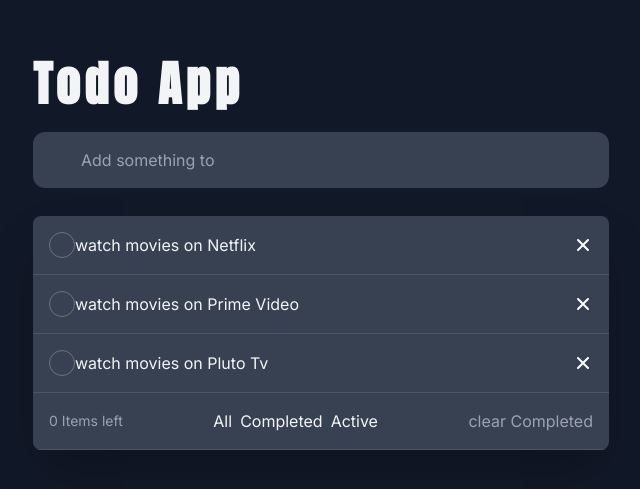
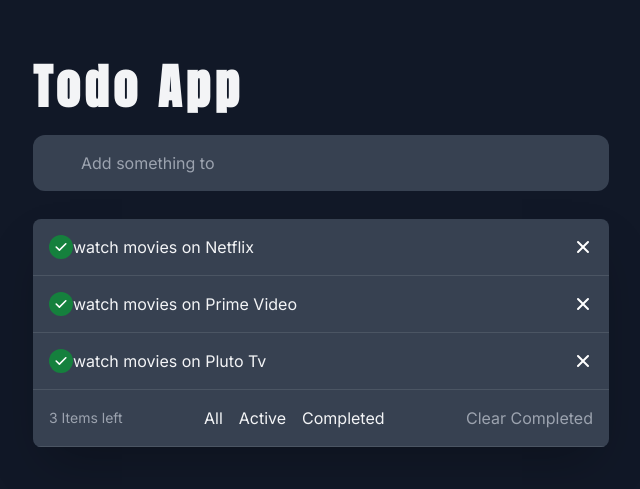
Before and after one commit to EdouardoCornejo/ToDo-frontend, a React (Create React App) app: page / in a window 1280 px wide. Shown: the part 145-634 px from the top of the page, without its empty margins (319-959 px from the left). Built offline with nearby package versions, Linux system fonts and the light colour scheme.

Commit message:
activeFilter completed

```diff
--- a/src/App.js
+++ b/src/App.js
@@ -1,4 +1,4 @@
-import { useState } from 'react';
+import { useEffect, useState } from 'react';
 import Title from './components/Title'
 import TodoInput from './components/TodoInput';
 import TodoList from './components/TodoList';
@@ -6,25 +6,24 @@
 function App() {
 
   const [todos, setTodos] = useState([
-
     {id: 1,
     title: 'watch movies on Netflix',
-    competed: 'false',
+    completed: 'false',
     },
     {
       id: 2,
       title: 'watch movies on Prime Video',
-      competed: 'false',
+      completed: 'false',
     },
     {
       id: 3,
       title: 'watch movies on Pluto Tv',
-      competed: 'false',
+      completed: 'false',
     },
   ])
 
-  const [activeFilter, setActiveFilter] = useState('all')
-  const [filteredTodos, setFilteredTodos] = useState(todos)
+  const [activeFilter, setActiveFilter] = useState("all");
+  const [filteredTodos, setFilteredTodos] = useState(todos);
 
   const addTodo = (title) => {
     const lastId = todos.length > 0 ? todos[todos.length - 1].id :1;
@@ -55,15 +54,49 @@
     setTodos(updatedList);
   }
 
+  const handleClearComplete = () => {
+    const updatedList = todos.filter(todo => !todo.completed)
+    setActiveFilter(updatedList)
+  }
+
+  const showAllTodos = () => {
+    setActiveFilter('all')
+  }
+
+  const showActiveTodos = () => {
+    setActiveFilter('active')
+  }
+
+  const showCompletedTodos = () => {
+    setActiveFilter('completed')
+  }
+
+  useEffect(() => {
+    if (activeFilter === "all") {
+      setFilteredTodos(todos);
+    } else if (activeFilter === "active") {
+      const activeTodos = todos.filter((todo) => todo.completed === false);
+      setFilteredTodos(activeTodos);
+    } else if (activeFilter === "completed") {
+      const completedTodos = todos.filter((todo) => todo.completed === true);
+      setFilteredTodos(completedTodos);
+    }
+  }, [activeFilter, todos]);
+
   return (
     <div className='bg-gray-900 min-h-screen h-full font-inter text-gray-100 flex items-center justify-center py-20 px-5'>
       <div className='container flex flex-col max-w-xl'>
         <Title/>
         <TodoInput addTodo={addTodo}/>
           <TodoList
-            todos={todos}
+            todos={filteredTodos}
+            activeFilter={activeFilter}
             handleSetComplete={handleSetComplete}
             handleDelete={handleDelete}
+            showAllTodos={showAllTodos}
+            showActiveTodos={showActiveTodos}
+            showCompletedTodos={showCompletedTodos}
+            handleClearComplete={handleClearComplete}
           />
       </div>
     </div>
--- a/src/components/TodoFilters.components.jsx
+++ b/src/components/TodoFilters.components.jsx
@@ -24,15 +24,17 @@
     )
 }
 
-const FilterButton = ({action, active, filter}) => {
-    return(
+const FilterButton = ({ action, active, filter }) => {
+    return (
         <button
-        className={`hover:text-white cursor-pointer transition-all duration-300 ease-in-out`
-        + (active.toLowerCase().includes(filter.toLowerCase()) ? 'text-blue-400' : 'text-gray-400')
+        onClick={action}
+        className={`hover:text-white cursor-pointer px-1 transition-all duration-300 ease-in-out`
+        + (active.toLowerCase().includes(filter.toLowerCase()) ? 'text-indigo-700' : 'text-gray-400')
         }>
             {filter}
         </button>
     )
 }
 
+
 export {FiltersContainer, ItemsLeft, FilterButtonContainer, FilterButton}
--- a/src/components/TodoFilters.jsx
+++ b/src/components/TodoFilters.jsx
@@ -1,20 +1,27 @@
 import {FilterButton, FilterButtonContainer, FiltersContainer, ItemsLeft} from "./TodoFilters.components"
 
-const TodoFilters = () => {
+const TodoFilters = ({
+  total,
+  activeFilter,
+  showAllTodos,
+  showActiveTodos,
+  showCompletedTodos,
+  handleClearComplete
+}) => {
   return (
     <FiltersContainer>
-        <ItemsLeft/>
-        <FilterButtonContainer>
-            <FilterButton action={()=>{}} active='All' filter='All'/>
-            <FilterButton action={()=>{}} active='All' filter='Completed'/>
-            <FilterButton action={()=>{}} active='All' filter='Active'/>
-        </FilterButtonContainer>
+      <ItemsLeft total={total} />
+      <FilterButtonContainer>
+          <FilterButton action={()=> showAllTodos()} active={activeFilter} filter='All' />
+          <FilterButton action={()=> showActiveTodos()} active={activeFilter} filter='Active' />
+          <FilterButton action={()=> showCompletedTodos()} active={activeFilter} filter='Completed' />
+      </FilterButtonContainer>
 
-        <button className='text-gray-400 hover:text-white cursor-pointer transition-all duration-300 ease-in'>
-            clear Completed
-        </button>
-    </FiltersContainer>
-  )
+      <button onClick={() => handleClearComplete()} className=' text-gray-400 hover:text-white cursor-pointer transition-all duration-300 ease-in-out'>
+          Clear Completed
+      </button>
+  </FiltersContainer>
+    )
 }
 
 export default TodoFilters
--- a/src/components/TodoList.jsx
+++ b/src/components/TodoList.jsx
@@ -1,7 +1,17 @@
 import TodoFilters from "./TodoFilters"
 import Todo from "./Todo"
 
-const TodoList = ({ todos, handleSetComplete, handleDelete }) => {
+const TodoList = ({
+  todos,
+  handleSetComplete,
+  handleDelete,
+  activeFilter,
+  showAllTodos,
+  showActiveTodos,
+  showCompletedTodos,
+  handleClearComplete
+ }) => {
+
   return (
     <div className='flex flex-col mt-7 rounded-lg overflow-hidden shadow-2xl'>
         {todos.map(todo => {
@@ -14,7 +24,14 @@
             />
           )
          })}
-        <TodoFilters/>
+        <TodoFilters
+          activeFilter={activeFilter}
+          total={todos.length}
+          showAllTodos={showAllTodos}
+          showActiveTodos={showActiveTodos}
+          showCompletedTodos={showCompletedTodos}
+          handleClearComplete={handleClearComplete}
+        />
     </div>
   )
 }
```
